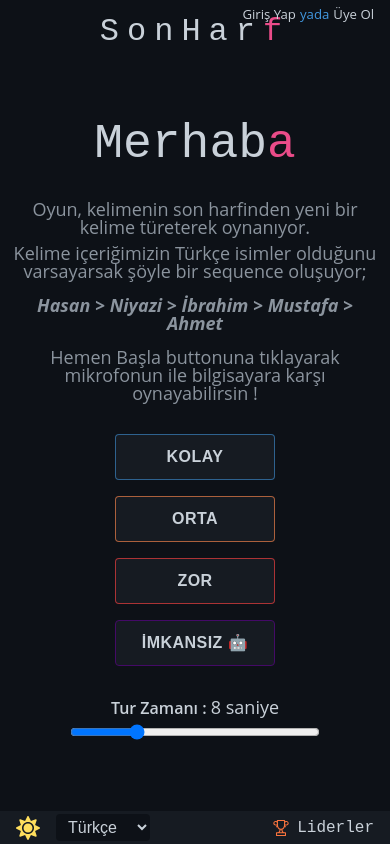
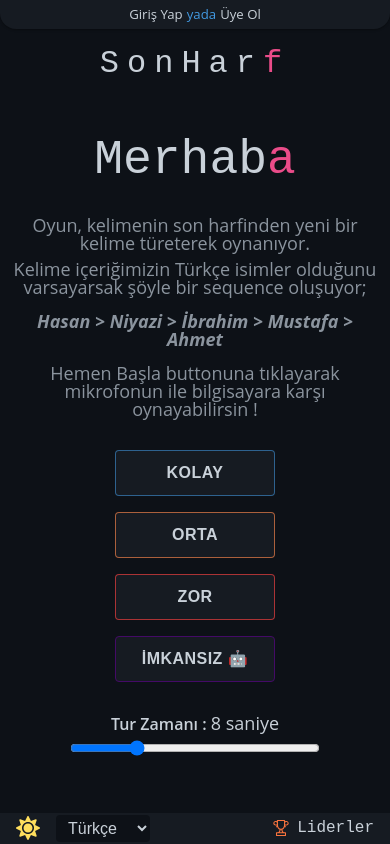
Before and after one commit to alicanerdurmaz/last-letter, a React (Create React App) app: page / in a window 390 px wide. Built offline with nearby package versions, Linux system fonts and the light colour scheme; no server answers.

Commit message:
feat : signin-signup button css change

```diff
--- a/src/components/Footer/SelectLanguage.module.scss
+++ b/src/components/Footer/SelectLanguage.module.scss
@@ -1,5 +1,6 @@
 .container {
   select {
+    transition: var(--theme-transition);
     background-color: var(--c-bg);
     color: var(--c-text);
 
--- a/src/components/Form/AuthForm/AuthForm.module.scss
+++ b/src/components/Form/AuthForm/AuthForm.module.scss
@@ -13,28 +13,3 @@
     margin: 2rem 0;
   }
 }
-
-.toggleForm {
-  position: fixed;
-  right: 1rem;
-  top: 0.5rem;
-  font-size: 0.825rem;
-
-  display: flex;
-
-  span {
-    margin: 0 0.25rem;
-    color: var(--c-secondary);
-  }
-  p {
-    cursor: pointer;
-  }
-  p:hover {
-    color: var(--c-secondary);
-  }
-}
-
-.error {
-  margin-top: 2rem;
-  color: var(--c-error);
-}
--- /dev/null
+++ b/src/components/Form/AuthForm/OpenAuthForm.module.scss
@@ -0,0 +1,71 @@
+.container {
+  transition: var(--theme-transition);
+  box-shadow: 0 1px 3px rgba(0, 0, 0, 0.12), 0 1px 2px rgba(0, 0, 0, 0.24);
+  background: var(--c-bg-secondary);
+  padding: 1rem;
+  border-bottom-left-radius: 16px;
+  right: -4px;
+  top: -8px;
+
+  display: flex;
+  justify-content: center;
+  align-items: center;
+}
+
+.toggleForm {
+  position: fixed;
+
+  font-size: 0.825rem;
+
+  span {
+    margin: 0 0.25rem;
+    margin-top: 4px;
+    color: var(--c-secondary);
+  }
+  p {
+    margin-top: 4px;
+    cursor: pointer;
+  }
+  p:hover {
+    color: var(--c-secondary);
+  }
+}
+
+.error {
+  margin-top: 2rem;
+  color: var(--c-error);
+}
+
+.welcome {
+  position: fixed;
+  font-size: 0.825rem;
+
+  p {
+    margin-top: 4px;
+
+    span {
+      user-select: none;
+      cursor: pointer;
+      opacity: 0.9;
+      color: var(--c-error);
+    }
+  }
+}
+
+@media only screen and (max-width: 600px) {
+  .container {
+    width: 100%;
+    padding: 0.5rem;
+    right: 0;
+    top: 0;
+    text-align: center;
+
+    border-bottom-left-radius: 16px;
+    border-bottom-right-radius: 16px;
+
+    p,
+    span {
+      margin-top: 0;
+    }
+  }
+}
--- a/src/components/Form/AuthForm/OpenAuthForm.tsx
+++ b/src/components/Form/AuthForm/OpenAuthForm.tsx
@@ -1,18 +1,23 @@
 import { useState } from 'react'
 
+import cx from 'classnames'
+
 import Modal from 'components/Modal/Modal'
+import { useAuthContext } from 'context/Auth/AuthContext'
 import { useInternalizationCtx } from 'context/Internalization/InternalizationContext'
 import { Routes, useRouterContext } from 'context/Router/RouterContext'
+import { auth } from 'hooks/useFirebase'
 
 import AuthForm, { FormType } from './AuthForm'
-import styles from './AuthForm.module.scss'
+import styles from './OpenAuthForm.module.scss'
 
 const OpenAuthForm = () => {
+  const { currentUser } = useAuthContext()
   const { getActiveRoute, changeRoute } = useRouterContext()
   const { t } = useInternalizationCtx()
   const [isAuthFormOpen, setIsAuthFormOpen] = useState<FormType>(FormType.closed)
 
-  const onClickHandler = (type: FormType) => {
+  const openAuthForm = (type: FormType) => {
     if (getActiveRoute() === Routes.game) {
       if (window.confirm(t('alertForExit'))) {
         changeRoute(Routes.home)
@@ -24,11 +29,35 @@ const OpenAuthForm = () => {
     }
   }
 
+  const signOut = async () => {
+    setIsAuthFormOpen(FormType.closed)
+
+    if (getActiveRoute() === Routes.game) {
+      if (window.confirm(t('alertForExit'))) {
+        await auth.signOut()
+        changeRoute(Routes.home)
+        return
+      }
+    }
+
+    await auth.signOut()
+  }
+
+  if (currentUser) {
+    return (
+      <div className={cx(styles.welcome, styles.container)}>
+        <p>
+          {t('welcome')}, {currentUser?.user?.displayName} ｜ <span onClick={signOut}>{t('signout')}</span>
+        </p>
+      </div>
+    )
+  }
+
   return (
-    <div className={styles.toggleForm}>
-      <p onClick={() => onClickHandler(FormType.signin)}>{t('signin')}</p>
+    <div className={cx(styles.toggleForm, styles.container)}>
+      <p onClick={() => openAuthForm(FormType.signin)}>{t('signin')}</p>
       <span>{t('or')}</span>
-      <p onClick={() => onClickHandler(FormType.signup)}>{t('signup')}</p>
+      <p onClick={() => openAuthForm(FormType.signup)}>{t('signup')}</p>
 
       <Modal isOpen={!!isAuthFormOpen} setIsOpen={() => setIsAuthFormOpen(false)} closeOnClickOutside={false}>
         <AuthForm type={isAuthFormOpen} />
--- a/src/components/Header/Header.module.scss
+++ b/src/components/Header/Header.module.scss
@@ -1,23 +1,9 @@
 .container {
   position: relative;
-  margin-top: 4%;
+  margin-top: 3rem;
   width: 100%;
 
   display: flex;
   justify-content: center;
   align-items: center;
 }
-
-.welcome {
-  position: fixed;
-  right: 1rem;
-  top: 0.5rem;
-  font-size: 0.825rem;
-
-  span {
-    user-select: none;
-    cursor: pointer;
-    opacity: 0.9;
-    color: var(--c-error);
-  }
-}
--- a/src/components/Header/Header.tsx
+++ b/src/components/Header/Header.tsx
@@ -1,38 +1,16 @@
 import OpenAuthForm from 'components/Form/AuthForm/OpenAuthForm'
-import { useAuthContext } from 'context/Auth/AuthContext'
 import { useInternalizationCtx } from 'context/Internalization/InternalizationContext'
-import { Routes, useRouterContext } from 'context/Router/RouterContext'
-import { auth } from 'hooks/useFirebase'
 
 import styles from './Header.module.scss'
 import Logo from './Logo'
 
 const Header = () => {
   const { t } = useInternalizationCtx()
-  const { currentUser } = useAuthContext()
-  const { changeRoute, getActiveRoute } = useRouterContext()
 
-  const signOut = async () => {
-    if (getActiveRoute() === Routes.game) {
-      if (window.confirm(t('alertForExit'))) {
-        await auth.signOut()
-        changeRoute(Routes.home)
-        return
-      }
-    }
-
-    await auth.signOut()
-  }
   return (
     <header className={styles.container}>
       <Logo />
-      {currentUser ? (
-        <p className={styles.welcome}>
-          {t('welcome')}, {currentUser?.user?.displayName} ｜ <span onClick={signOut}>{t('signout')}</span>
-        </p>
-      ) : (
-        <OpenAuthForm />
-      )}
+      <OpenAuthForm />
     </header>
   )
 }
--- a/src/components/Text/GameDescription.module.scss
+++ b/src/components/Text/GameDescription.module.scss
@@ -8,6 +8,7 @@
 .desc {
   margin: 2rem 0;
   p {
+    transition: var(--theme-transition);
     color: var(--c-text-light);
     margin-bottom: 0.5rem;
     font-size: 1.125rem;
--- a/src/styles/_variables.scss
+++ b/src/styles/_variables.scss
@@ -14,7 +14,7 @@ html {
   --c-error: #ff005c;
   --radius-px: 4px;
 
-  --theme-transition: background 0.6s cubic-bezier(0.85, 0, 0.15, 1), color 0.6s cubic-bezier(0.85, 0, 0.15, 1);
+  --theme-transition: background 0.6s cubic-bezier(0.85, 0, 0.15, 1), color 0.2s cubic-bezier(0.85, 0, 0.15, 1);
 
   --elevation: 0 14px 28px rgba(0, 0, 0, 0.25), 0 10px 10px rgba(0, 0, 0, 0.22);
 }
```
